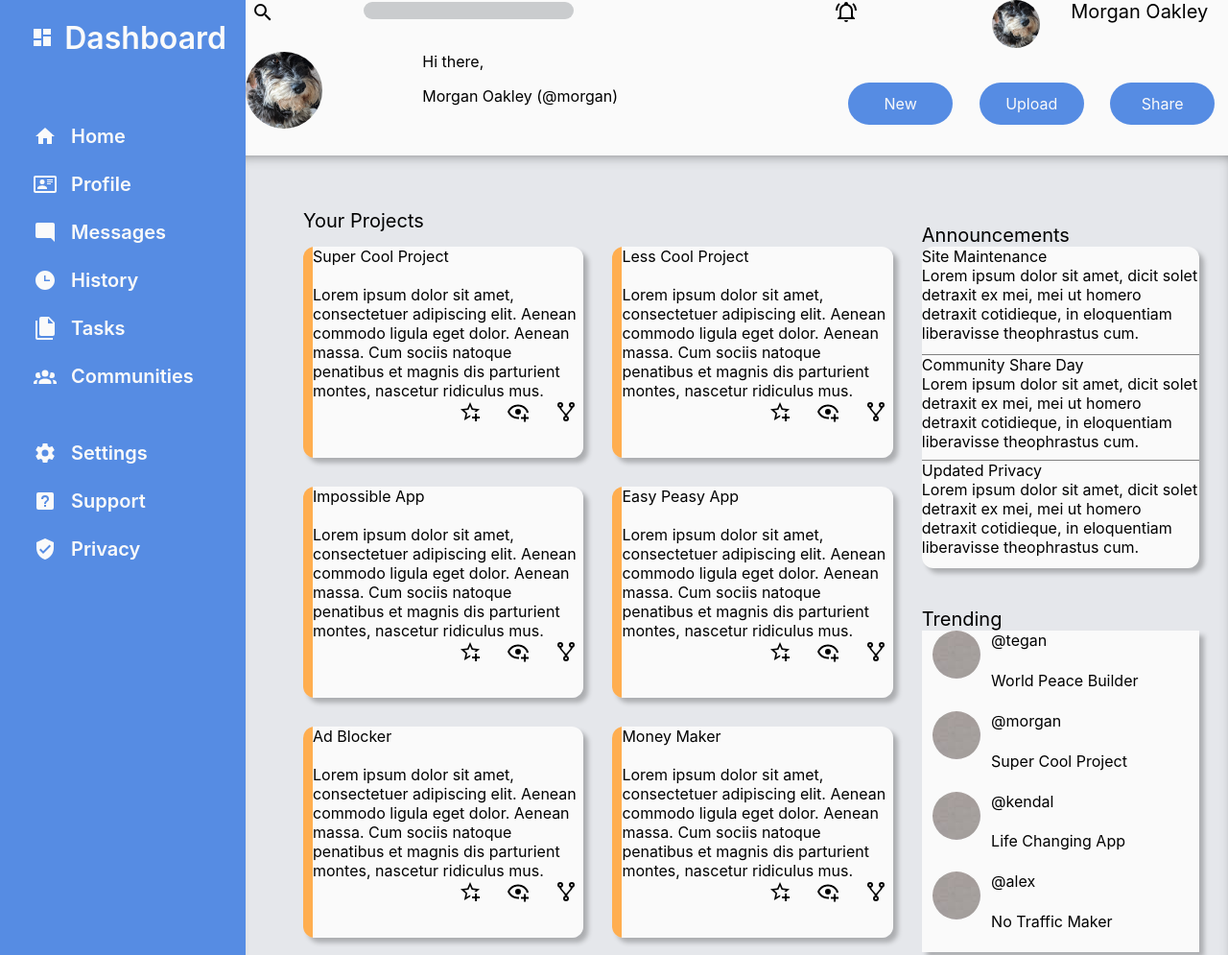
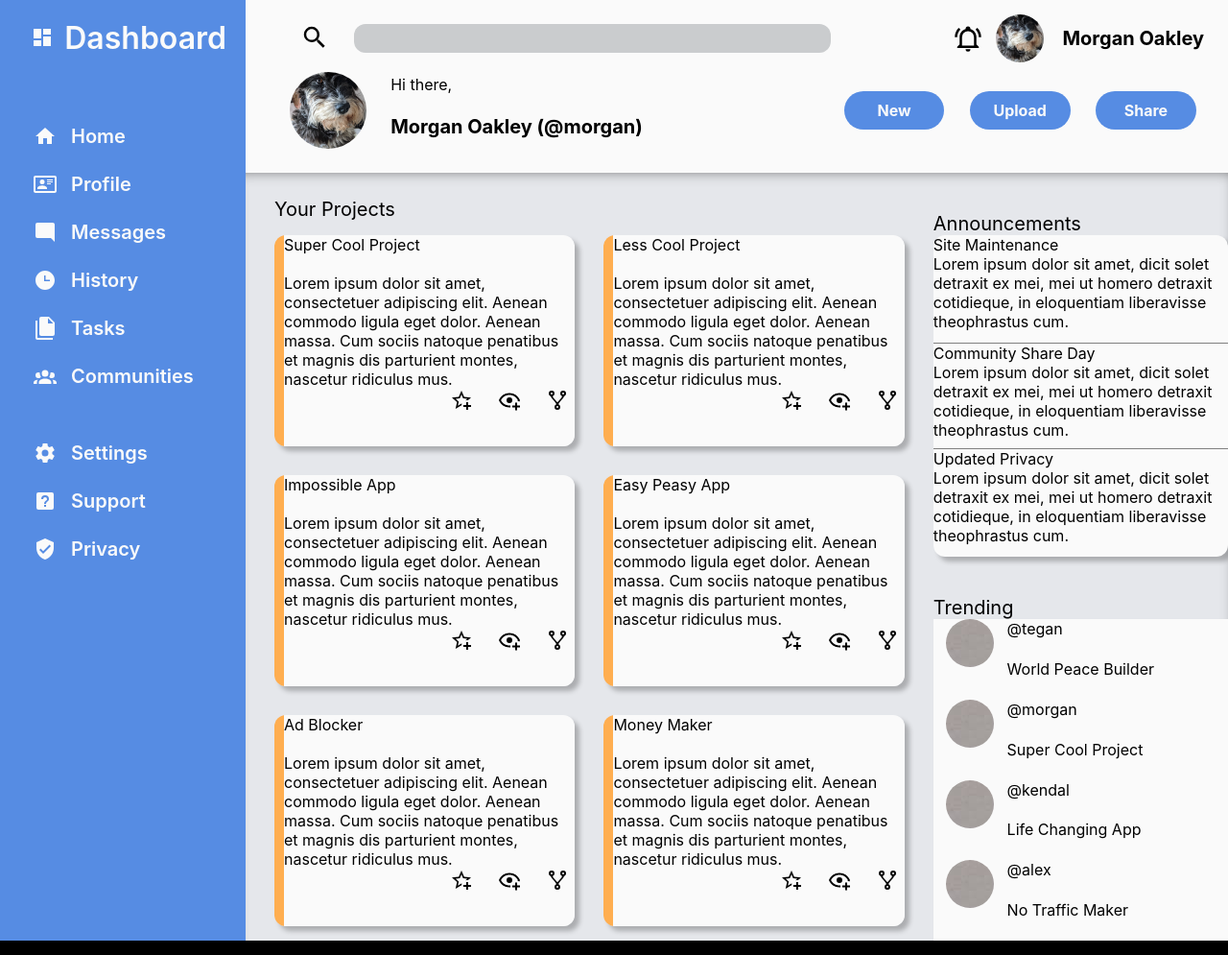
Before and after one commit to morciu/admin-dashboard, a plain HTML site: page index.html in a window 1280 px wide. Shown: the top 995 px of the page at 96% size. Drawn offline with Linux system fonts and the light colour scheme.

Commit message:
aligned header elements.

```diff
--- a/index.html
+++ b/index.html
@@ -96,7 +96,7 @@
                 <div class="top-header">
                     <div class="search-bar">
                         <div class="search-button">
-                            <button><svg style="width:24px;height:24px" viewBox="0 0 24 24">
+                            <button ><svg viewBox="0 0 24 24">
                                 <path fill="currentColor" d="M9.5,3A6.5,6.5 0 0,1 16,9.5C16,11.11 15.41,12.59 14.44,13.73L14.71,14H15.5L20.5,19L19,20.5L14,15.5V14.71L13.73,14.44C12.59,15.41 11.11,16 9.5,16A6.5,6.5 0 0,1 3,9.5A6.5,6.5 0 0,1 9.5,3M9.5,5C7,5 5,7 5,9.5C5,12 7,14 9.5,14C12,14 14,12 14,9.5C14,7 12,5 9.5,5Z" />
                             </svg></button>
                         </div>
@@ -106,7 +106,7 @@
                     </div>
                     <div class="current-user">
                         <div class="notification">
-                            <svg style="width:24px;height:24px" viewBox="0 0 24 24">
+                            <svg viewBox="0 0 24 24">
                                 <path fill="currentColor" d="M10,21H14A2,2 0 0,1 12,23A2,2 0 0,1 10,21M21,19V20H3V19L5,17V11C5,7.9 7.03,5.17 10,4.29C10,4.19 10,4.1 10,4A2,2 0 0,1 12,2A2,2 0 0,1 14,4C14,4.1 14,4.19 14,4.29C16.97,5.17 19,7.9 19,11V17L21,19M17,11A5,5 0 0,0 12,6A5,5 0 0,0 7,11V18H17V11M19.75,3.19L18.33,4.61C20.04,6.3 21,8.6 21,11H23C23,8.07 21.84,5.25 19.75,3.19M1,11H3C3,8.6 3.96,6.3 5.67,4.61L4.25,3.19C2.16,5.25 1,8.07 1,11Z" />
                             </svg>
                         </div>
--- a/style.css
+++ b/style.css
@@ -62,6 +62,8 @@ ul {
 
     display: grid;
     grid-template-rows: 1fr 2fr;
+
+    padding: 15px 20px;
 }
 
 .content {
@@ -122,7 +124,7 @@ li {
 .top-header
 .search-bar {
     display: grid;
-    grid-template-columns: 2fr 8fr;
+    grid-template-columns: 1.5fr 8fr;
 }
 
 .top-header
@@ -138,7 +140,27 @@ li {
 .bottom-header
 .user-header {
     display: grid;
-    grid-template-columns: 3fr 7fr;
+    grid-template-columns: 2fr 7fr;
+}
+
+.user-header
+.user-icon {
+    display: grid;
+    align-items: center;
+}
+
+.user-greet
+.greet {
+    display: grid;
+    align-items: end;
+}
+
+.user-greet
+.user {
+    display: grid;
+    align-items: center;
+    font-size: var(--title-size);
+    font-weight: bold;
 }
 
 .bottom-header
@@ -147,10 +169,13 @@ li {
     grid-template-columns: 1fr 1fr 1fr;
 }
 
+.header-buttons button {
+    font-weight: bold;
+}
+
 .content {
     display: grid;
     grid-template-columns: 7fr 3fr;
-    padding: 30px;
 }
 
 .content
@@ -181,13 +206,29 @@ li {
     padding: 15px 30px;
 }
 
+.search-button {
+    display: grid;
+    justify-content: end;
+    padding-right: 20px;
+}
+
 .search-button button {
     background-color: var(--header-color);
     border: none;
 }
 
+svg {
+    height: 30px;
+    width: 30px;
+}
+
 .search-button button:hover {
     background-color: var(--header-color);
+}
+
+.search-input {
+    display: grid;
+    align-items: center;
 }
 
 .search-input input {
@@ -195,6 +236,26 @@ li {
     border-radius: 12px;
     border: none;
     font-family: -apple-system, BlinkMacSystemFont, 'Segoe UI', Roboto, Oxygen, Ubuntu, Cantarell, 'Open Sans', 'Helvetica Neue', sans-serif;
+    width: 100%;
+    height: 30px;
+}
+
+.notification {
+    display: grid;
+    justify-content: end;
+    align-items: center;
+}
+
+.user-name {
+    display: grid;
+    align-items: center;
+    justify-content: center;
+    font-weight: bold;
+}
+
+.user-icon {
+    display: grid;
+    justify-content: center;
 }
 
 .top-header img {
```
